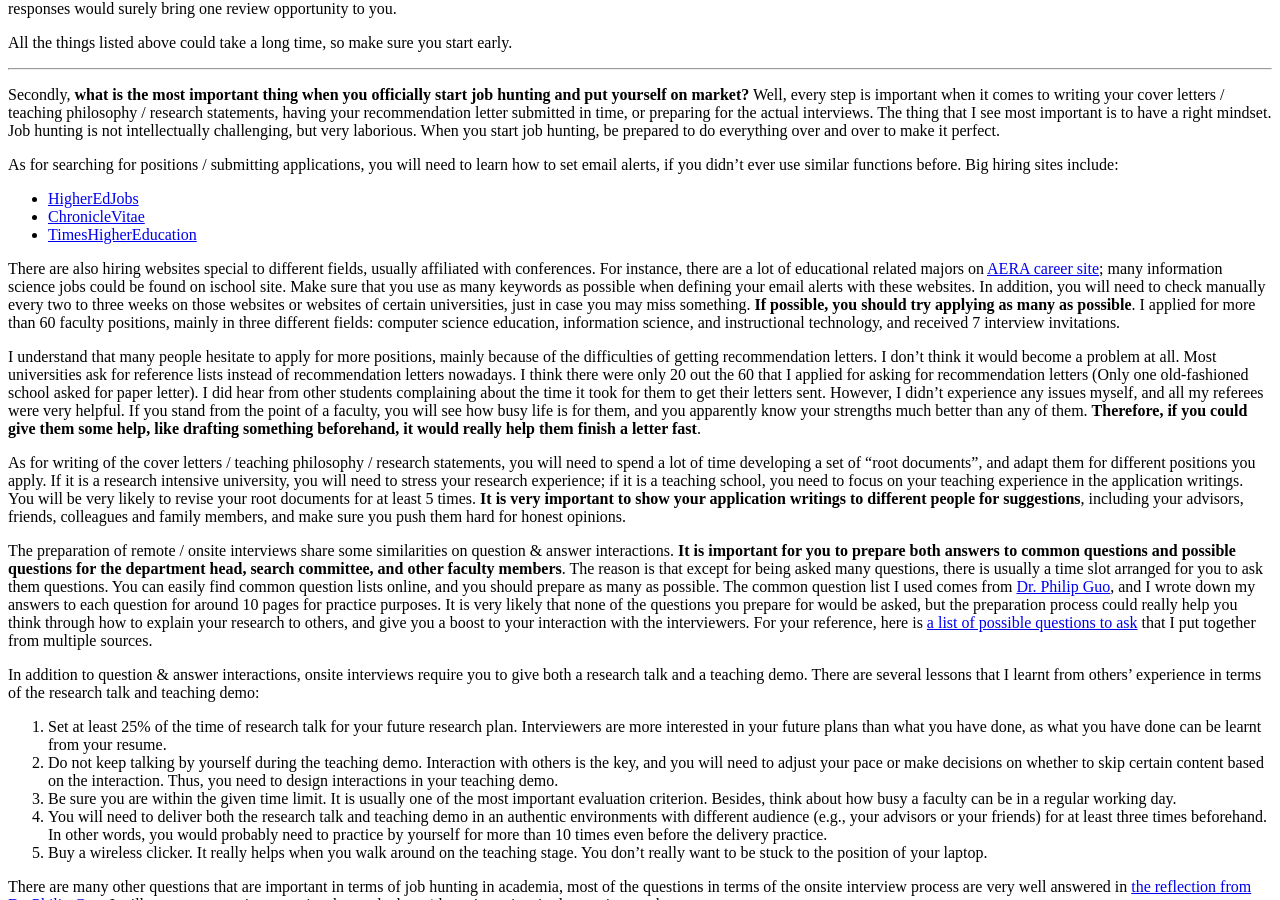
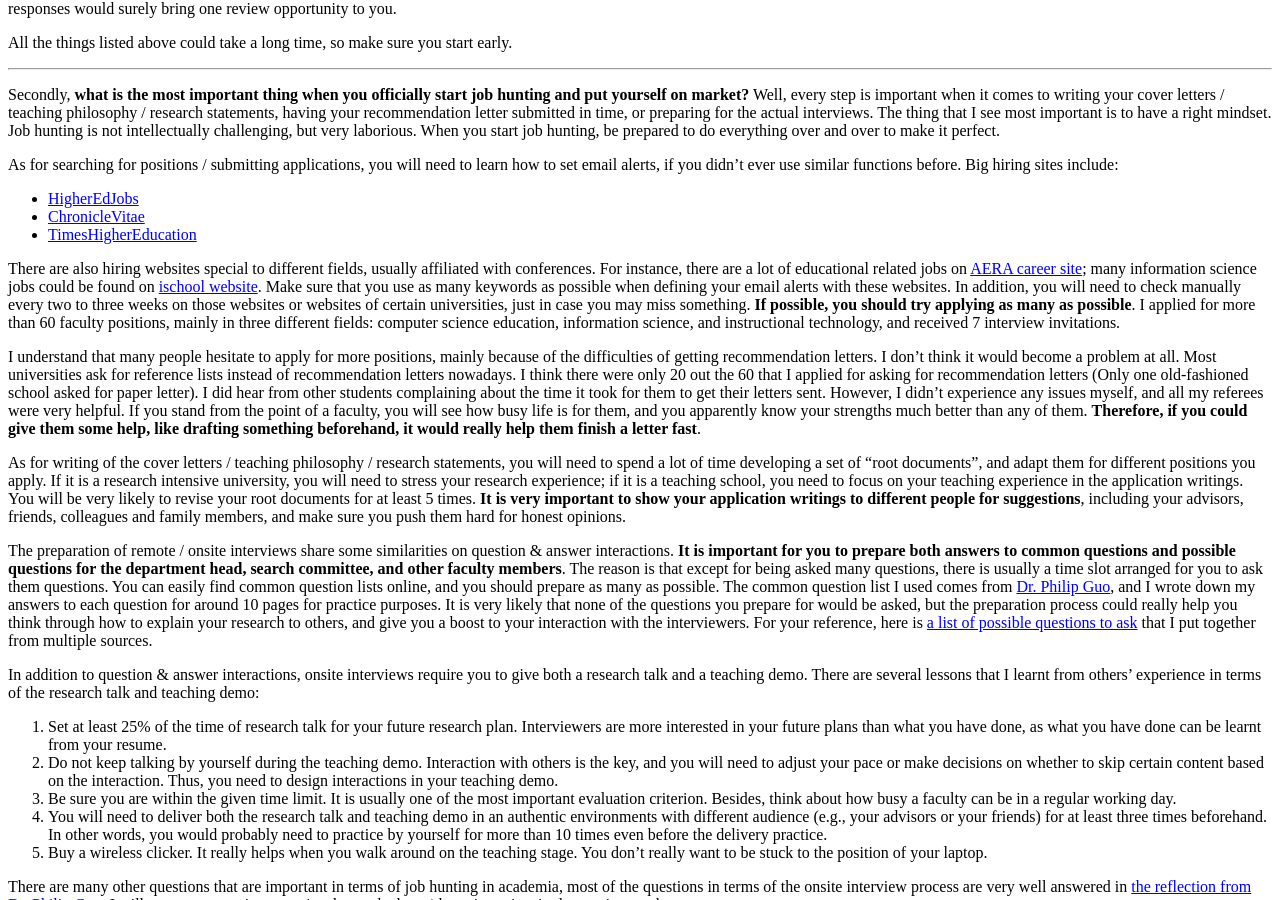
Before and after one commit to Neo-Hao/neo-hao.github.io, a Jekyll site: the page built from _posts/2017-05-31-job-hunting-in-academia.md, in a window 1280 px wide and 900 px high, scrolled down 815 px. Built offline with Jekyll 4.4.1, drawn with Linux system fonts in a browser that asks for light colours; nearby versions of some CDN libraries; comment, search, counter and statistics services are not loaded.

Commit message:
more typo

```diff
--- a/_posts/2017-05-31-job-hunting-in-academia.md
+++ b/_posts/2017-05-31-job-hunting-in-academia.md
@@ -28,7 +28,7 @@ As for searching for positions / submitting applications, you will need to learn
 * <a href="https://chroniclevitae.com/job_search/new" target="_blank">ChronicleVitae</a>
 * <a href="https://www.timeshighereducation.com/unijobs/" target="_blank">TimesHigherEducation</a>
 
-There are also hiring websites special to different fields, usually affiliated with conferences. For instance, there are a lot of educational related majors on <a href="http://careers.aera.net/jobseeker/search/results/" target="_blank">AERA career site</a>; many information science jobs could be found on ischool site. Make sure that you use as many keywords as possible when defining your email alerts with these websites. In addition, you will need to check manually every two to three weeks on those websites or websites of certain universities, just in case you may miss something. <strong>If possible, you should try applying as many as possible</strong>. I applied for more than 60 faculty positions, mainly in three different fields: computer science education, information science, and instructional technology, and received 7 interview invitations.
+There are also hiring websites special to different fields, usually affiliated with conferences. For instance, there are a lot of educational related jobs on <a href="http://careers.aera.net/jobseeker/search/results/" target="_blank">AERA career site</a>; many information science jobs could be found on <a href="http://ischools.org/jobs/" target="_blank">ischool website</a>. Make sure that you use as many keywords as possible when defining your email alerts with these websites. In addition, you will need to check manually every two to three weeks on those websites or websites of certain universities, just in case you may miss something. <strong>If possible, you should try applying as many as possible</strong>. I applied for more than 60 faculty positions, mainly in three different fields: computer science education, information science, and instructional technology, and received 7 interview invitations.
 
 I understand that many people hesitate to apply for more positions, mainly because of the difficulties of getting recommendation letters. I don’t think it would become a problem at all. Most universities ask for reference lists instead of recommendation letters nowadays. I think there were only 20 out the 60 that I applied for asking for recommendation letters (Only one old-fashioned school asked for paper letter). I did hear from other students complaining about the time it took for them to get their letters sent. However, I didn’t experience any issues myself, and all my referees were very helpful. If you stand from the point of a faculty, you will see how busy life is for them, and you apparently know your strengths much better than any of them. <strong>Therefore, if you could give them some help, like drafting something beforehand, it would really help them finish a letter fast</strong>.
 
```
